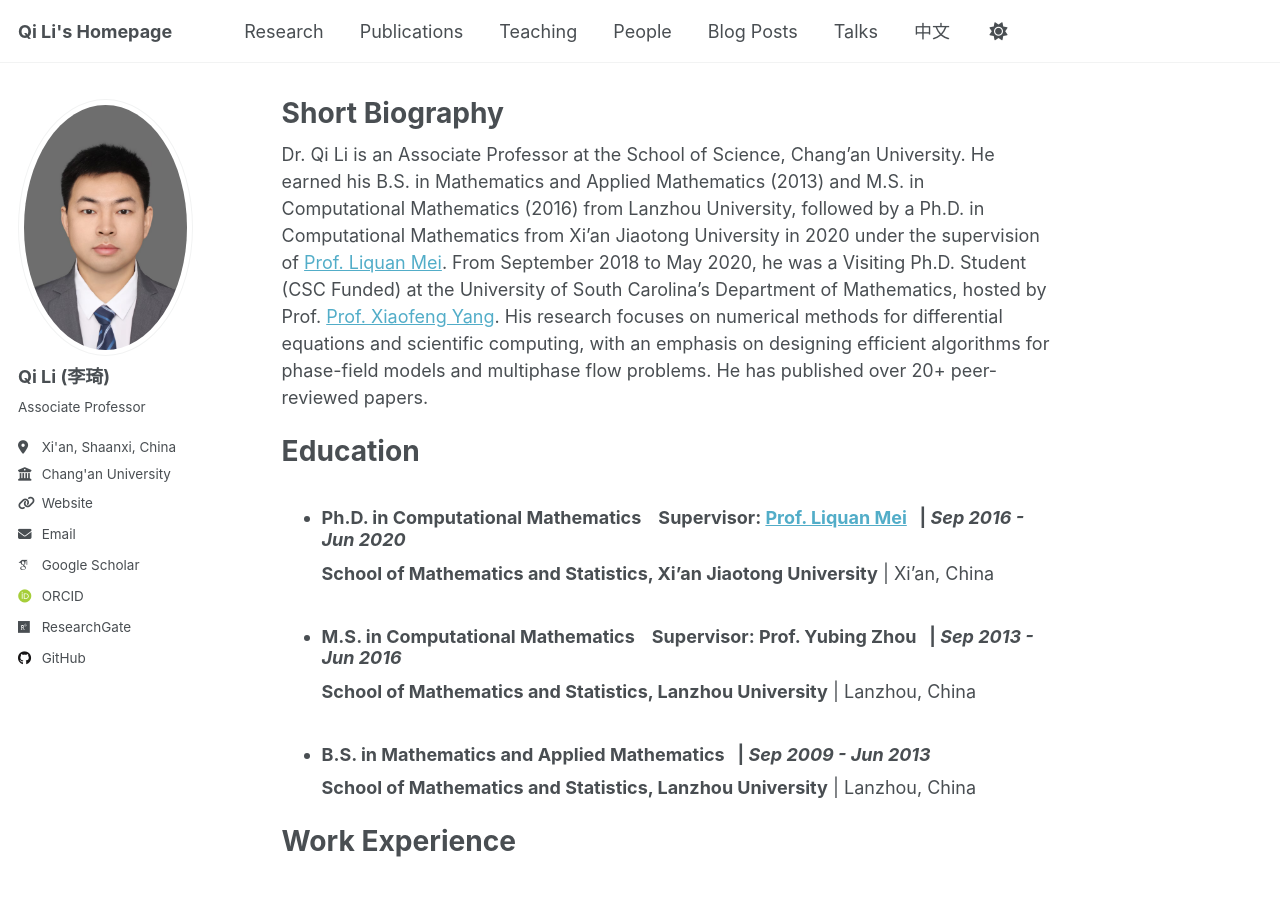
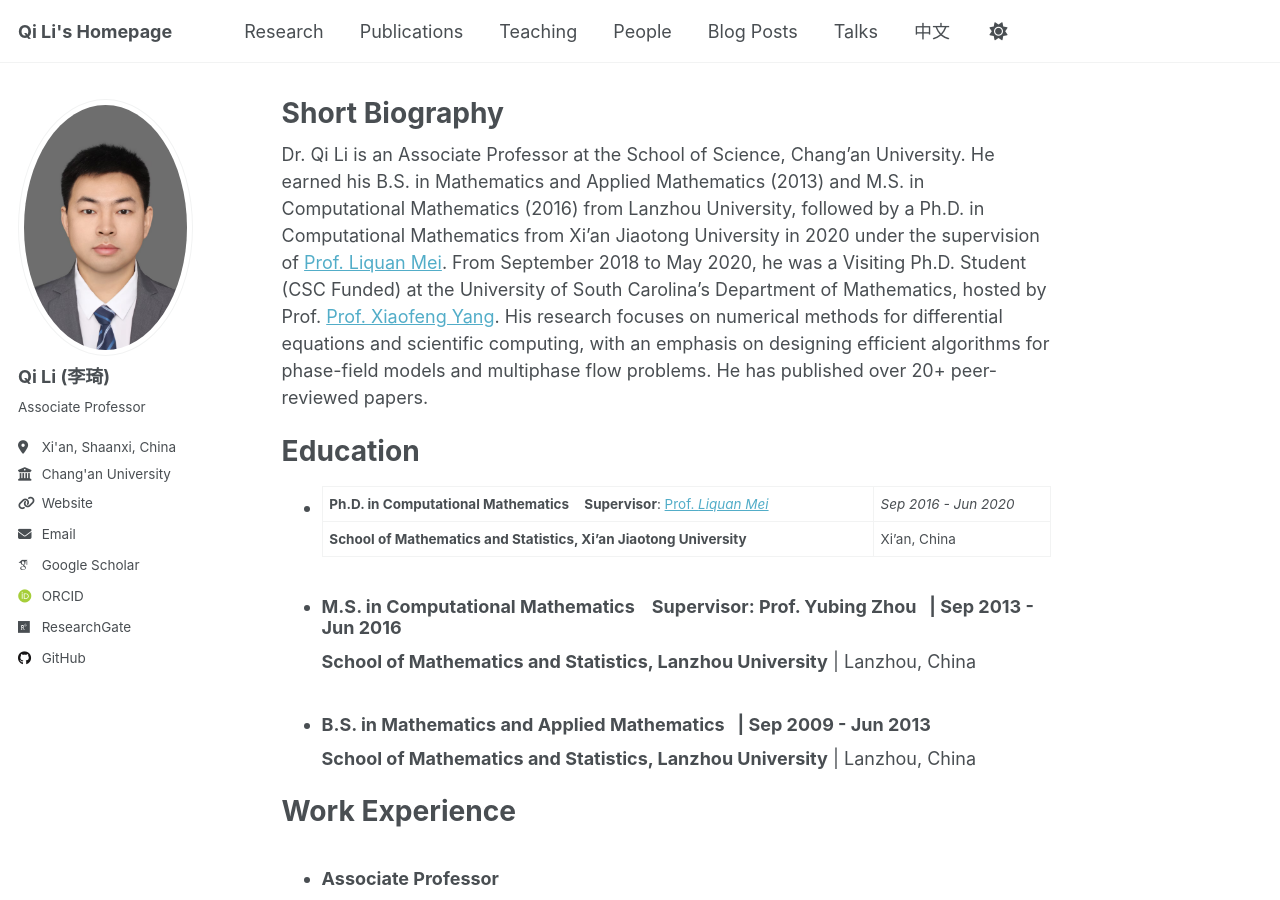
Before and after one commit to liqihao2000/liqihao2000.github.io, a Jekyll site: the page built from _pages/about.md, in a window 1280 px wide and 900 px high. Built offline with Jekyll 4.4.1, drawn with Linux system fonts in a browser that asks for light colours; some web fonts are replaced.

Commit message:
update info

```diff
--- a/_pages/about.md
+++ b/_pages/about.md
@@ -14,13 +14,13 @@
 # Education
 
 
-- ### Ph.D. in Computational Mathematics  &nbsp;&nbsp; **Supervisor**: [Prof. Liquan Mei](http://gr.xjtu.edu.cn/web/lqmei)  &nbsp; | *Sep 2016 - Jun 2020*
+- **Ph.D. in Computational Mathematics**  &nbsp;&nbsp; **Supervisor**: [Prof. *Liquan Mei*](http://gr.xjtu.edu.cn/web/lqmei)  &nbsp; | *Sep 2016 - Jun 2020*
   **School of Mathematics and Statistics, Xi'an Jiaotong University** | Xi'an, China
 
-- ### M.S. in Computational Mathematics  &nbsp;&nbsp; **Supervisor**: Prof. Yubing Zhou  &nbsp; | *Sep 2013 - Jun 2016*
+- ### M.S. in Computational Mathematics  &nbsp;&nbsp; **Supervisor**: Prof. Yubing Zhou  &nbsp; | Sep 2013 - Jun 2016
   **School of Mathematics and Statistics, Lanzhou University** | Lanzhou, China
 
-- ### B.S. in Mathematics and Applied Mathematics  &nbsp; | *Sep 2009 - Jun 2013*
+- ### B.S. in Mathematics and Applied Mathematics  &nbsp; | Sep 2009 - Jun 2013
   **School of Mathematics and Statistics, Lanzhou University** | Lanzhou, China
 
 # Work Experience
```
